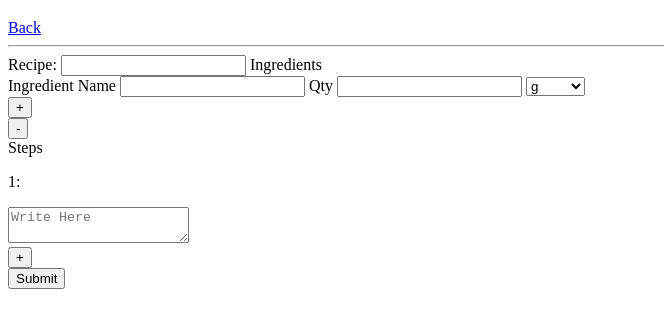
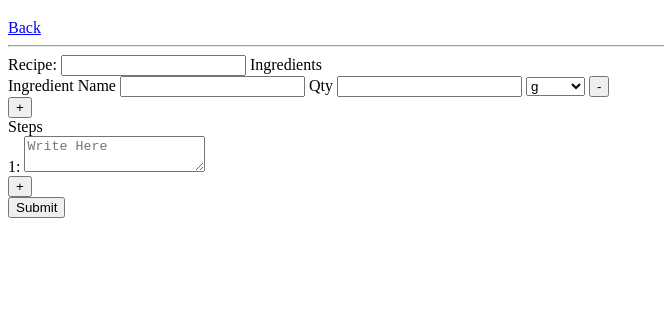
Before and after one commit to Simar2906/Recipe-Noting-Software, a plain HTML site: page add_new.html in a window 1280 px wide. Shown: the part 61-388 px from the top of the page, without its empty margins (0-664 px from the left). Drawn offline with Linux system fonts and the light colour scheme.

Commit message:
updated add/remove ingredient
without using a counter, allows for custom deletion

```diff
--- a/addScript.js
+++ b/addScript.js
@@ -9,17 +9,21 @@
 //     // console.log(document.getElementById("INGquantity").value);
 // }
 // )
-let counterING = 1;
-
+let counterSTEP = 1;
 duplicateIng()
+duplicateStep()
 function duplicateIng()
 {
-    let INGtemplate = `<div id = "INGrow${counterING}" class="INGrow">
-    <label for="INGname${counterING}">Ingredient Name</label>
-    <input id="INGname${counterING}" name="INGname${counterING}">
-    <label for="INGquantity${counterING}">Qty</label>
-    <input id="INGquantity${counterING}" name="INGquantity${counterING}" type="number">
-    <select name="INGunit${counterING}">
+    let mainDiv = document.getElementById("duplicateIngredient");
+    let mainDivChildren = document.getElementById("duplicateIngredient").childNodes;
+
+    let length = mainDivChildren.length;
+    let INGtemplate = `<div id = "INGrow${length+1}" class="INGrow">
+    <label for="INGname${length+1}">Ingredient Name</label>
+    <input id="INGname${length+1}" name="INGname${length+1}">
+    <label for="INGquantity${length+1}">Qty</label>
+    <input id="INGquantity${length+1}" name="INGquantity${length+1}" type="number">
+    <select name="INGunit${length+1}">
         <option value="g" selected>g</option>
         <option value="kg">kg</option>
         <option value="ml">ml</option>
@@ -28,23 +32,37 @@ function duplicateIng()
         <option value="tsp">tsp</option>
         <option value="tbsp">tbsp</option>
     </select>
+    <button type="button" onclick="removeIng(this)" class="duplicator">-</button>
 </div>`
-
+console.log(length)
     let newDiv = document.createElement('div');
     newDiv.className = "INGrow";
     newDiv.innerHTML = INGtemplate;
-    document.getElementById("duplicateIngredient").appendChild(newDiv);
-    counterING+=1;
+    mainDiv.appendChild(newDiv);
 }
-function removeIng()
+function removeIng(button)
 {
-    if(counterING > 1)
-    {
-        counterING-=1;
-        document.getElementById("INGrow"+counterING).remove();
-    }
+    button.parentElement.remove();
+    // if(counterING > 2)
+    // {
+    //     counterING-=1;
+    //     document.getElementById("INGrow"+counterING).remove();
+    // }
 }
 
+function duplicateStep()
+{
+    let STEPtemplate = `<div>
+    <span id="stepNo.">${counterSTEP}:</span>
+    <textarea id="STPinfo${counterSTEP}" name="STPinfo${counterSTEP}" placeholder="Write Here"></textarea>
+</div>`
+
+    let newDiv = document.createElement("div");
+    newDiv.className = "STProw";
+    newDiv.innerHTML = STEPtemplate;
+    document.getElementById("duplicateStep").appendChild(newDiv);
+    counterSTEP += 1;
+}
 
 
 
--- a/add_new.html
+++ b/add_new.html
@@ -13,21 +13,14 @@
             <label for="name">Recipe:</label>
             <input id="name" name="">
             <span>Ingredients</span>
-            <div id="duplicateIngredient">
-            </div>
+            <div id="duplicateIngredient"></div>
             <div><button type="button" onclick="duplicateIng()" class="duplicator">+</button></div>
-            <div><button type="button" onclick="removeIng()" class="duplicator">-</button></div>
+            <!-- <div><button type="button" onclick="removeIng()" class="duplicator">-</button></div> -->
 
             <span id="Step">Steps</span>
             <div id="duplicateStep">
-                <div class="STProw">
-                    <p id="stepNo.">1:</p>
-                    <!-- Improve-->
-                    <textarea id="STPinfo" name="STPinfo" placeholder="Write Here"></textarea>
-                </div>
-                <button class="duplicator">+</button>
-                <!-- Improve-->
             </div>
+            <div><button type="button" onclick="duplicateStep()" class="duplicator">+</button></div>
             <button type="submit">Submit</button>
         </form>
         <!-- think of a way to append something to id, so as to get unique ids and names
```
